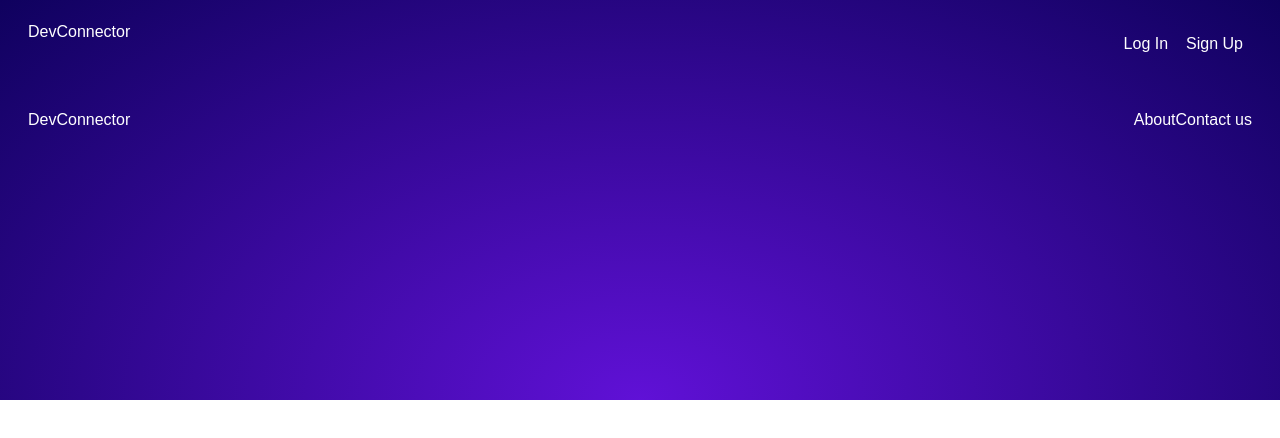
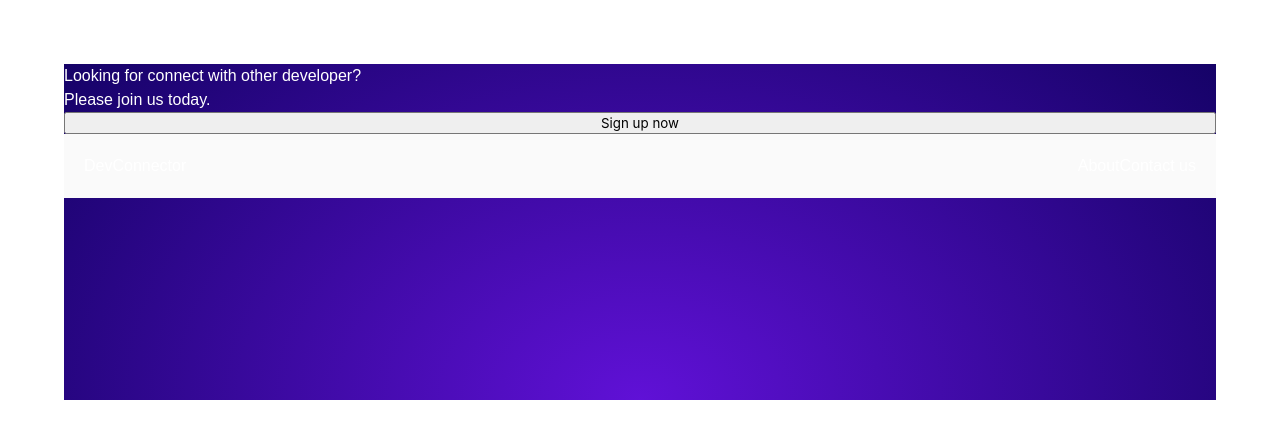
Before and after one commit to yeondam88/mern-stack-fullstack-app, a React (Create React App) app in the folder client/: page / in a window 1280 px wide. Shown: the top 438 px of the page. Built offline with nearby package versions, Linux system fonts and the light colour scheme.

Commit message:
adding bulma

```diff
--- a/client/package.json
+++ b/client/package.json
@@ -3,6 +3,7 @@
   "version": "0.1.0",
   "private": true,
   "dependencies": {
+    "bulma": "^0.7.1",
     "react": "^16.3.2",
     "react-dom": "^16.3.2",
     "react-scripts": "1.1.4",
--- a/client/src/components/App.js
+++ b/client/src/components/App.js
@@ -1,5 +1,6 @@
 import React, { Component } from 'react';
 import Navbar from '../components/Layout/Navbar';
+import Landing from '../components/Layout/Landing';
 import Footer from '../components/Layout/Footer';
 
 class App extends Component {
@@ -7,6 +8,9 @@ class App extends Component {
       return (
         <div className="container main-bg">
           <Navbar />
+          <div>
+            <Landing />
+          </div>
           <Footer />
         </div>
       );
--- a/client/src/components/Layout/Landing.js
+++ b/client/src/components/Layout/Landing.js
@@ -3,10 +3,12 @@ import React, { Component } from 'react';
 class Landing extends Component {
   render() {
     return (
-      <div>
-        <h1>Looking for connect with other developer?</h1>
-        <h4>Please join us today.</h4>
-        <button>Sign up now</button>
+      <div className="container">
+        <div className="hero">
+          <h1>Looking for connect with other developer?</h1>
+          <h4>Please join us today.</h4>
+          <button>Sign up now</button>
+        </div>
       </div>
     );
   }
--- a/client/src/index.js
+++ b/client/src/index.js
@@ -1,6 +1,6 @@
 import React from 'react';
 import ReactDOM from 'react-dom';
-import 'spectre.css';
+import 'bulma/css/bulma.css'
 import './styles/index.css';
 import App from './components/App';
 import registerServiceWorker from './registerServiceWorker';
--- a/client/src/styles/index.css
+++ b/client/src/styles/index.css
@@ -17,6 +17,13 @@ body {
 
 .navbar-section a {
   color: white !important;
+}
+
+.hero {
+  display: flex;
+  justify-content: center;
+  align-content: center;
+  flex-direction: column;
 }
 
 .footer {
--- a/package.json
+++ b/package.json
@@ -23,6 +23,7 @@
   "dependencies": {
     "bcryptjs": "^2.4.3",
     "body-parser": "^1.18.2",
+    "bulma": "^0.7.1",
     "concurrently": "^3.5.1",
     "express": "^4.16.3",
     "gravatar": "^1.6.0",
```
Also changed, not shown: 1 other file (tests, documents, lock files or other folders).
